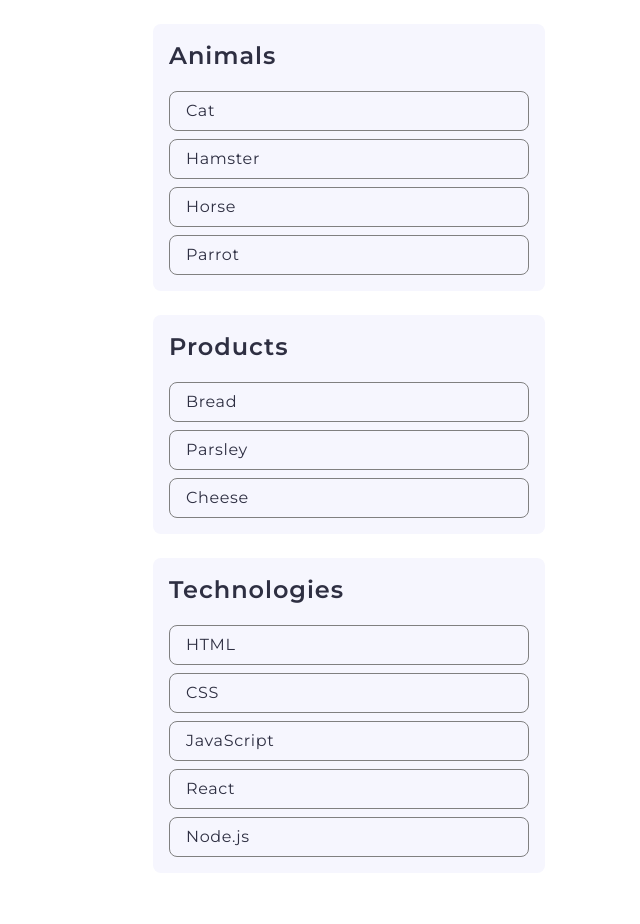
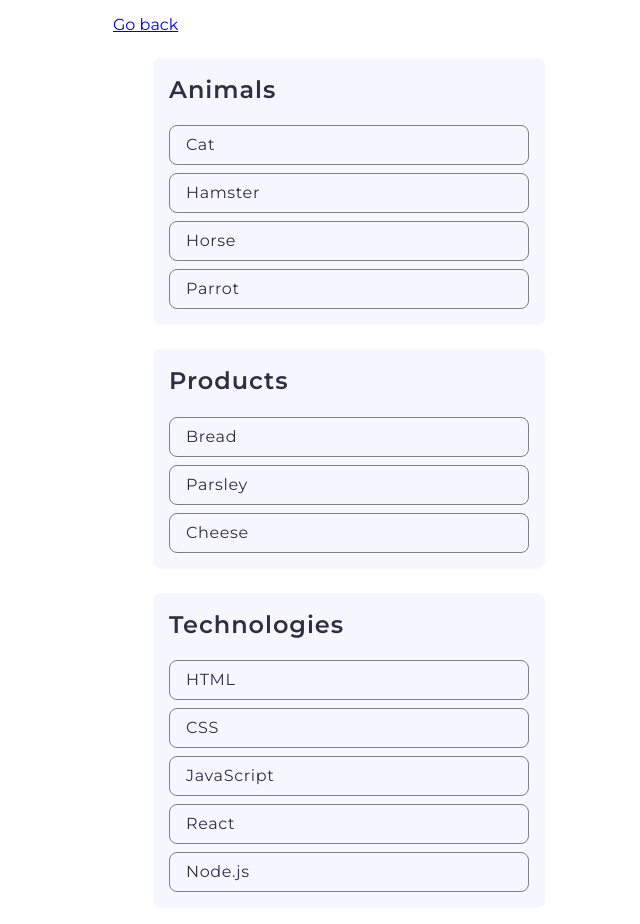
Before and after one commit to marii-R/goit-js-hw-07, a plain HTML site: page pages/task-1.html in a window 1280 px wide. Shown: the whole page, without its empty margins (307-947 px from the left). Before the commit the page ends 889 px from the top, so only its background shows below. Drawn offline with nearby package versions, Linux system fonts and the light colour scheme.

Commit message:
seventh hw

```diff
--- a/pages/task-1.html
+++ b/pages/task-1.html
@@ -2,6 +2,7 @@
 <html lang="en">
 <head>
     <meta charset="UTF-8">
+    <meta http-equiv="X-UA-Compatible" content="IE=edge" />
     <meta name="viewport" content="width=device-width, initial-scale=1.0">
     <title>Task 1</title>
     <link rel="stylesheet" href="https://cdnjs.cloudflare.com/ajax/libs/modern-normalize/2.0.0/modern-normalize.min.css"/>
@@ -13,6 +14,7 @@
     <script src="../js/task-1.js" type="module" defer></script>
 </head>
 <body>
+    <p><a href="/index.html">Go back</a></p>
     <ul id="categories">
         <li class="item">
             <h2 class="item-title">Animals</h2>
```
Also changed, not shown: index.html (+2 -1 lines), pages/task-2.html (+2 -0 lines), pages/task-3.html (+2 -0 lines), pages/task-4.html (+2 -0 lines), pages/task-5.html (+2 -0 lines), pages/task-6.html (+2 -0 lines).
